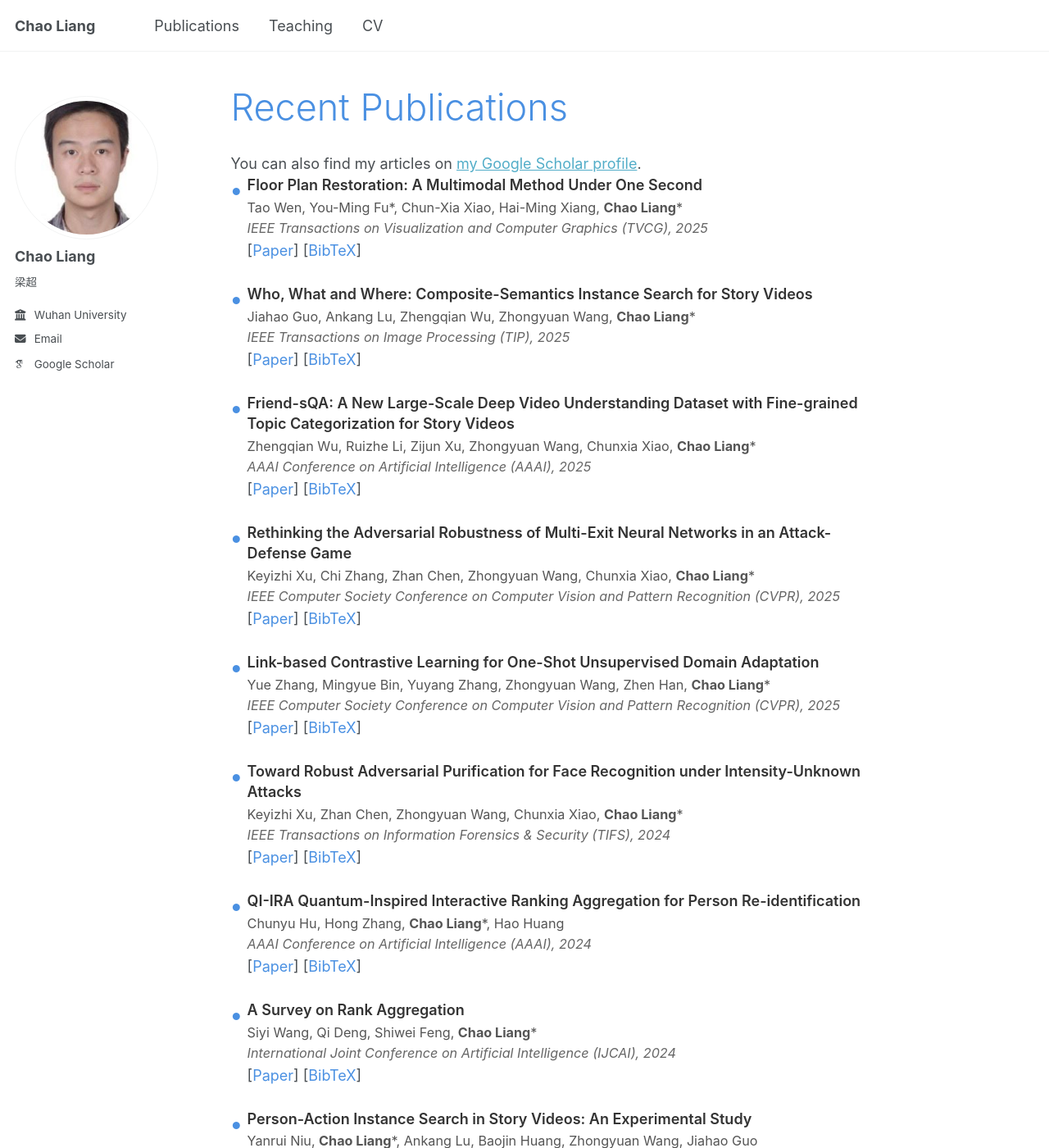
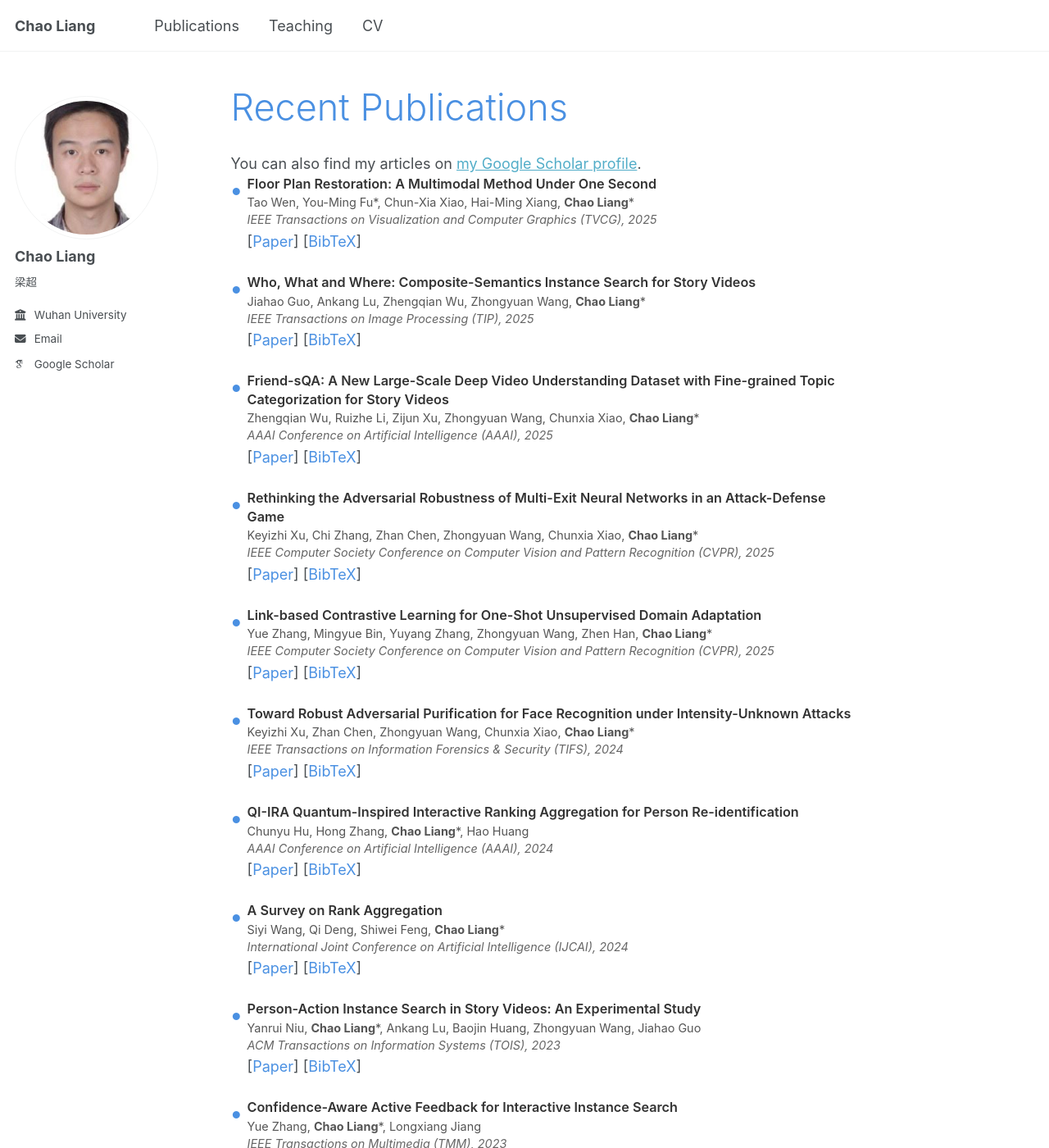
Before and after one commit to zhangsipng/page.github.io, a Jekyll site: the page built from _pages/publications.html, in a window 1280 px wide and 1400 px high. Shown: the whole window at 82% size. Built offline with Jekyll 4.4.1, drawn with Linux system fonts in a browser that asks for light colours; some web fonts are replaced; a script that is not in the unit is left out.

Commit message:
Update _page.scss

```diff
--- a/_sass/layout/_page.scss
+++ b/_sass/layout/_page.scss
@@ -441,9 +441,9 @@
 .publications-page {
   .publications-header {
     color: #4A90E2;
-    font-size: 2.5rem;
+    font-size: 1rem;
     font-weight: 300;
-    margin-bottom: 2rem;
+    margin-bottom: 0.5rem;
     margin-top: 0;
   }
 
@@ -465,22 +465,22 @@
   }
 
   .publication-item {
-    margin-bottom: 0.3rem;
+    margin-bottom: 0.2rem;
     padding-bottom: 1rem;
     border-bottom: none;
     list-style: none;
   }
 
   .publication-authors {
-    font-size: 0.9rem;
-    margin-bottom: 0.2rem;
+    font-size: 0.8rem;
+    margin-bottom: 0.1rem;
     color: #555;
     line-height: 1.4;
   }
 
   .publication-title {
-    font-size: 1rem;
-    margin-bottom: 0.2rem;
+    font-size: 0.9rem;
+    margin-bottom: 0.1rem;
     line-height: 1.4;
 
     strong {
@@ -507,10 +507,10 @@
   }
 
   .publication-venue {
-    font-size: 0.9rem;
+    font-size: 0.8rem;
     color: #666;
     font-style: italic;
-    margin-bottom: 0.2rem;
+    margin-bottom: 0.1rem;
   }
 
   /* Remove default list styling */
```
